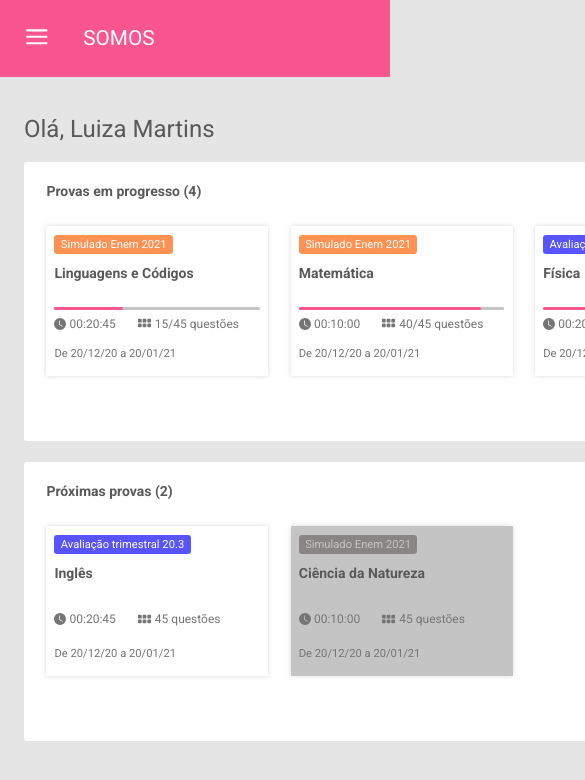
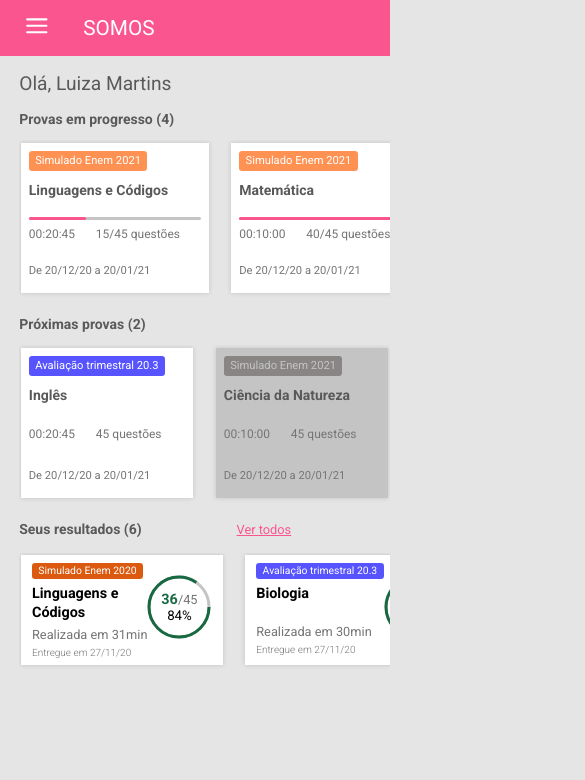
Before and after one commit to mauriciogirardi/test-front-end-meritt, a React (Create React App) app: page / in a window 390 px wide. Shown: the top 780 px of the page, 585 px wide, since content can reach past the window. Built offline with nearby package versions, Linux system fonts and the light colour scheme.

Commit message:
created responsivel dashboard

```diff
--- a/src/components/CardEvidence/styles.ts
+++ b/src/components/CardEvidence/styles.ts
@@ -7,7 +7,8 @@ interface HeaderEvidenceProps {
 
 export const Container = styled.button`
   background-color: transparent;
-  width: 222px;
+  max-width: 222px;
+  width: 100%;
   height: 150px;
   border: 0.2rem;
   box-shadow: 0px 0px 5px rgba(0, 0, 0, 0.15);
@@ -15,7 +16,6 @@ export const Container = styled.button`
   display: flex;
   flex-direction: column;
   justify-content: space-between;
-  overflow: hidden;
   margin: 0.1rem 0;
   transition: box-shadow 0.2s;
 
@@ -34,6 +34,15 @@ export const Container = styled.button`
 
   &:disabled {
     background-color: #c4c4c4;
+  }
+
+  @media screen and (max-width: 1176px) {
+    margin-bottom: 0.8rem;
+  }
+
+  @media screen and (max-width: 500px) {
+    background-color: #fff;
+    max-width: 100%;
   }
 `;
 
--- a/src/components/CardResults/styles.ts
+++ b/src/components/CardResults/styles.ts
@@ -5,11 +5,11 @@ interface HeaderProps {
 }
 
 export const Container = styled.div`
-  width: 222px;
+  max-width: 222px;
+  width: 100%;
   height: 110px;
   border: 0.2rem;
   box-shadow: 0px 0px 5px rgba(0, 0, 0, 0.15);
-  overflow: hidden;
   padding: 0.3rem 0.7rem 0.6rem 0.7rem;
   display: flex;
   justify-content: space-between;
@@ -18,6 +18,19 @@ export const Container = styled.div`
 
   & + div {
     margin-top: 1.4rem;
+  }
+
+  @media screen and (max-width: 1176px) {
+    margin-right: 1.4rem;
+    margin-bottom: 0.8rem;
+
+    & + div {
+      margin-top: 0;
+    }
+  }
+
+  @media screen and (max-width: 500px) {
+    background-color: #fff;
   }
 `;
 
@@ -36,12 +49,14 @@ export const Header = styled.div<HeaderProps>`
     font-size: 0.9rem;
     color: #000;
     width: 7rem;
+    white-space: normal;
     line-height: 1.2rem;
     margin: 0.3rem 0;
   }
 `;
 
 export const Content = styled.div`
+  width: 100%;
   display: flex;
   flex-direction: column;
   justify-content: space-between;
--- a/src/components/Header/styled.ts
+++ b/src/components/Header/styled.ts
@@ -36,6 +36,10 @@ export const Container = styled.header`
     font-size: 1.3rem;
     margin-left: 2.1rem;
   }
+
+  @media screen and (max-width: 500px) {
+    height: 3.5rem;
+  }
 `;
 
 export const ContentBar = styled.div`
@@ -73,4 +77,10 @@ export const MenuBar = styled.ul<MenuBarProps>`
       display: block;
     }
   }
+
+  @media screen and (max-width: 500px) {
+    height: 2.3rem;
+    bottom: -2rem;
+    left: 1rem;
+  }
 `;
--- a/src/pages/Dashboard/index.tsx
+++ b/src/pages/Dashboard/index.tsx
@@ -4,14 +4,16 @@ import { IoIosArrowForward } from 'react-icons/io';
 import Header from 'components/Header';
 import CardEvidence from 'components/CardEvidence';
 
+import CardResults from 'components/CardResults';
+
 import { Link } from 'react-router-dom';
-import CardResults from 'components/CardResults';
 import {
   Container,
   BoxEvidence,
   BoxNextEvidence,
   Cards,
   BoxResults,
+  FlexResults,
   Grid,
 } from './styles';
 
@@ -55,6 +57,7 @@ const Dashboard: React.FC = () => {
                 time="00:20:45"
                 date="De 20/12/20 a 20/01/21"
               />
+
               <IoIosArrowForward />
             </Cards>
           </BoxEvidence>
@@ -84,11 +87,12 @@ const Dashboard: React.FC = () => {
           </BoxNextEvidence>
 
           <BoxResults>
-            <div>
+            <div className="result">
               <h2>Seus resultados (6)</h2>
               <Link to="/">Ver todos</Link>
             </div>
 
+            <FlexResults>
               <CardResults
                 subtitle="Simulado Enem 2020"
                 title="Linguagens e Códigos"
@@ -128,6 +132,7 @@ const Dashboard: React.FC = () => {
                 finishedQuestions={31}
                 questions={45}
               />
+            </FlexResults>
           </BoxResults>
         </Grid>
       </Container>
--- a/src/pages/Dashboard/styles.ts
+++ b/src/pages/Dashboard/styles.ts
@@ -13,6 +13,17 @@ export const Container = styled.div`
     margin-top: 2.4rem;
     margin-bottom: 1.2rem;
   }
+
+  @media screen and (max-width: 500px) {
+    padding: 0;
+
+    h1 {
+      font-size: 1.2rem;
+      margin-top: 1rem;
+      margin-bottom: 1rem;
+      padding-left: 1.2rem;
+    }
+  }
 `;
 
 export const Grid = styled.div`
@@ -23,6 +34,19 @@ export const Grid = styled.div`
   grid-template-areas:
     'Evidence  Results'
     'NextEvidence  Results';
+
+  @media screen and (max-width: 1176px) {
+    grid-template-columns: auto;
+    grid-template-areas:
+      'Evidence'
+      'NextEvidence'
+      'Results';
+  }
+
+  @media screen and (max-width: 500px) {
+    grid-gap: 0px;
+    padding-bottom: 0;
+  }
 `;
 
 export const BoxEvidence = styled.div`
@@ -40,6 +64,20 @@ export const BoxEvidence = styled.div`
     font-size: 14px;
     color: #595959;
     margin-bottom: 1.6rem;
+  }
+
+  @media screen and (max-width: 1176px) {
+    max-width: 100%;
+  }
+
+  @media screen and (max-width: 500px) {
+    height: 205px;
+    background-color: transparent;
+    padding: 0 0 0 1.2rem;
+
+    h2 {
+      margin-bottom: 0.8rem;
+    }
   }
 `;
 
@@ -59,9 +97,21 @@ export const BoxNextEvidence = styled.div`
     color: #595959;
     margin-bottom: 1.6rem;
   }
+
+  @media screen and (max-width: 500px) {
+    max-width: 100%;
+    height: 205px;
+    background-color: transparent;
+    padding: 0 0 0 1.2rem;
+
+    h2 {
+      margin-bottom: 0.8rem;
+    }
+  }
 `;
 
 export const Cards = styled.div`
+  width: 100%;
   display: flex;
   align-items: center;
 
@@ -76,6 +126,70 @@ export const Cards = styled.div`
       color: #bcbcbc;
     }
   }
+
+  @media screen and (max-width: 1176px) {
+    white-space: nowrap;
+    overflow-x: auto;
+    padding: 0.1rem;
+
+    ::-webkit-scrollbar {
+      height: 0.4rem;
+    }
+
+    ::-webkit-scrollbar-thumb {
+      background-color: #999591;
+    }
+
+    ::-webkit-scrollbar-track {
+      background-color: #ccc;
+    }
+
+    svg {
+      display: none;
+    }
+  }
+
+  @media screen and (max-width: 500px) {
+    ::-webkit-scrollbar {
+      height: 0rem;
+    }
+  }
+`;
+
+export const FlexResults = styled.div`
+  width: 100%;
+  display: flex;
+  align-items: center;
+  justify-content: space-between;
+  flex-direction: column;
+
+  @media screen and (max-width: 1176px) {
+    margin-top: 1.5rem;
+    padding: 0.3rem;
+    flex-direction: row;
+    white-space: nowrap;
+    overflow-x: auto;
+    ::-webkit-scrollbar {
+      height: 0.4rem;
+    }
+
+    ::-webkit-scrollbar-thumb {
+      background-color: #999591;
+    }
+
+    ::-webkit-scrollbar-track {
+      background-color: #ccc;
+    }
+  }
+
+  @media screen and (max-width: 500px) {
+    margin-top: 1rem;
+    padding: 0.1rem;
+
+    ::-webkit-scrollbar {
+      height: 0rem;
+    }
+  }
 `;
 
 export const BoxResults = styled.aside`
@@ -85,8 +199,9 @@ export const BoxResults = styled.aside`
   height: 580px;
   border-radius: 0.2rem;
   padding: 20px 23px;
+  overflow: hidden;
 
-  > div {
+  div.result {
     display: flex;
     align-items: center;
     justify-content: space-between;
@@ -104,4 +219,20 @@ export const BoxResults = styled.aside`
       text-decoration: underline;
     }
   }
+
+  @media screen and (max-width: 1176px) {
+    width: 100%;
+    height: 230px;
+  }
+
+  @media screen and (max-width: 500px) {
+    height: 170px;
+    background-color: transparent;
+    padding: 0 0 0 1.2rem;
+
+    div.result {
+      margin-bottom: 0;
+      width: 17rem;
+    }
+  }
 `;
--- a/src/styles/GlobalStyle.ts
+++ b/src/styles/GlobalStyle.ts
@@ -10,6 +10,7 @@ export default createGlobalStyle`
 
   body, html, #root {
     height: 100vh;
+    width: 100%;
   }
 
   body {
```
Also changed, not shown: 1 other file (tests, documents, lock files or other folders). Lines whose indentation alone changed are shown as unchanged.
